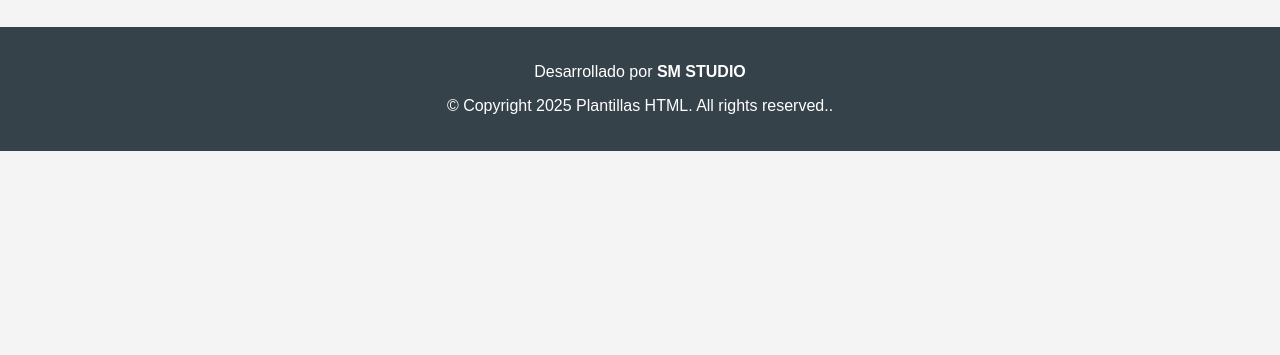
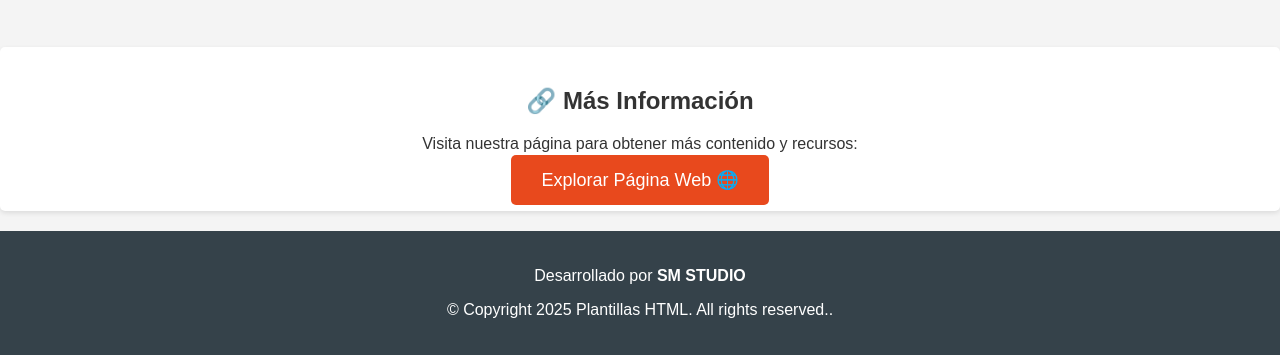
Before and after one commit to SamuelFps16/plantillas.html, a plain HTML site: page index.html in a window 1280 px wide. Shown: the part 929-1284 px from the top of the page. Before the commit the page ends 1080 px from the top, so only its background shows below. Drawn offline with Linux system fonts and the light colour scheme.

Commit message:
Update index.html

```diff
--- a/index.html
+++ b/index.html
@@ -142,6 +142,14 @@
             </div>
         </section>
 
+                <!-- Información adicional -->
+        <section class="extra-info">
+            <h2>🔗 Más Información</h2>
+            <p>Visita nuestra página para obtener más contenido y recursos:</p>
+            <a href="https://appcreator24herramientas.blogspot.com/" class="cta">Explorar Página Web 🌐</a>
+        </section>
+    </div>
+
 
     <footer>
         <p>Desarrollado por <strong>SM STUDIO</strong></p>
```
